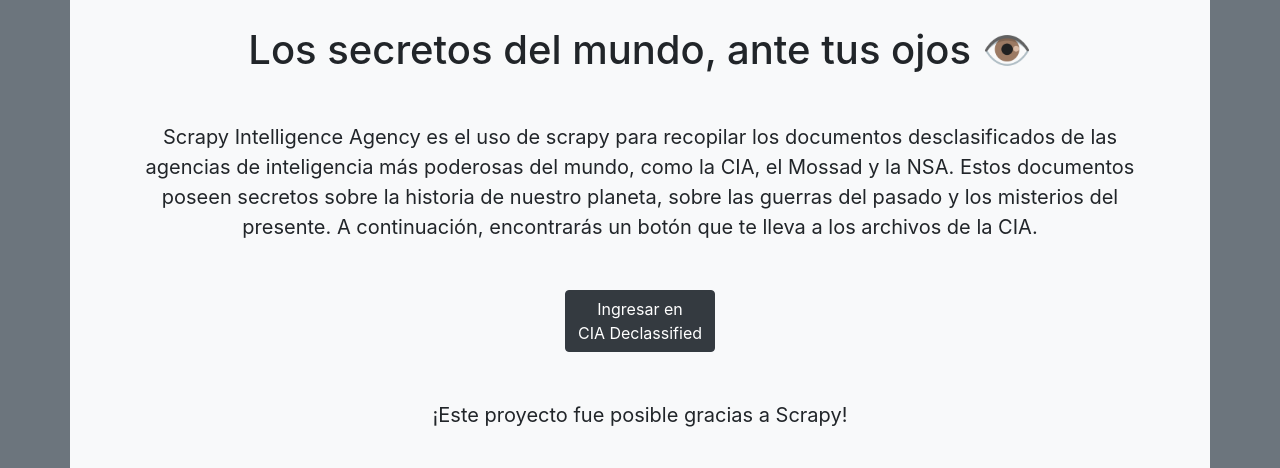
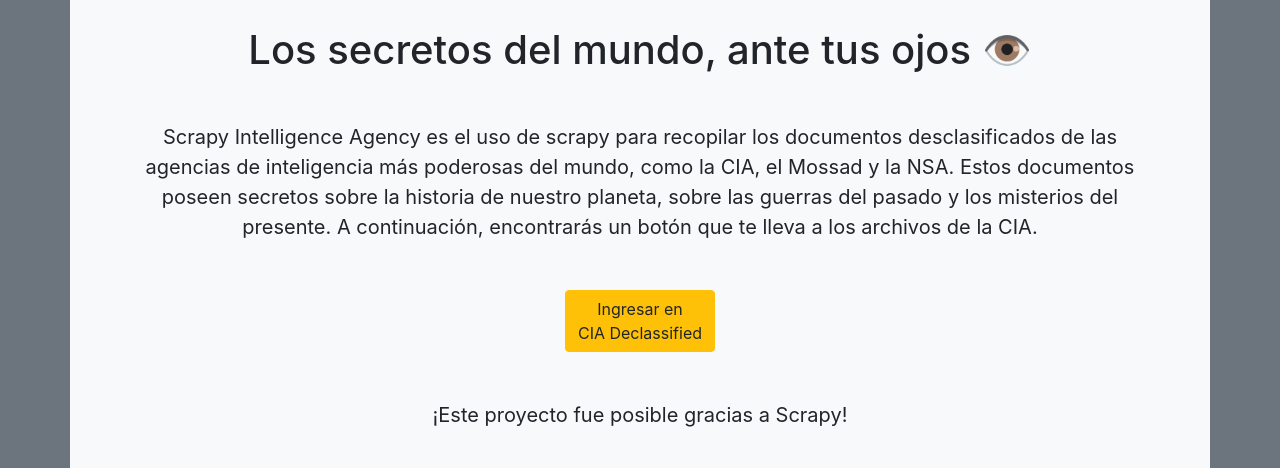
Before and after one commit to GastonPaez/scrapy-intelligence-agency, a plain HTML site: page index.html in a window 1280 px wide. Shown: the part 745-1213 px from the top of the page. Drawn offline with nearby package versions, Linux system fonts and the light colour scheme.

Commit message:
Update index.html
btn warning

```diff
--- a/index.html
+++ b/index.html
@@ -125,7 +125,7 @@
                 del presente. A continuación, encontrarás un botón que te lleva
                 a los archivos de la CIA.
               </p>
-              <a class="btn btn-dark mb-5" href="./cia" role="button"
+              <a class="btn btn-warning mb-5" href="./cia" role="button"
                 >Ingresar en</br>CIA Declassified</a
               >
               <p class="home_text text-center mx-lg-5 mb-5">
```
